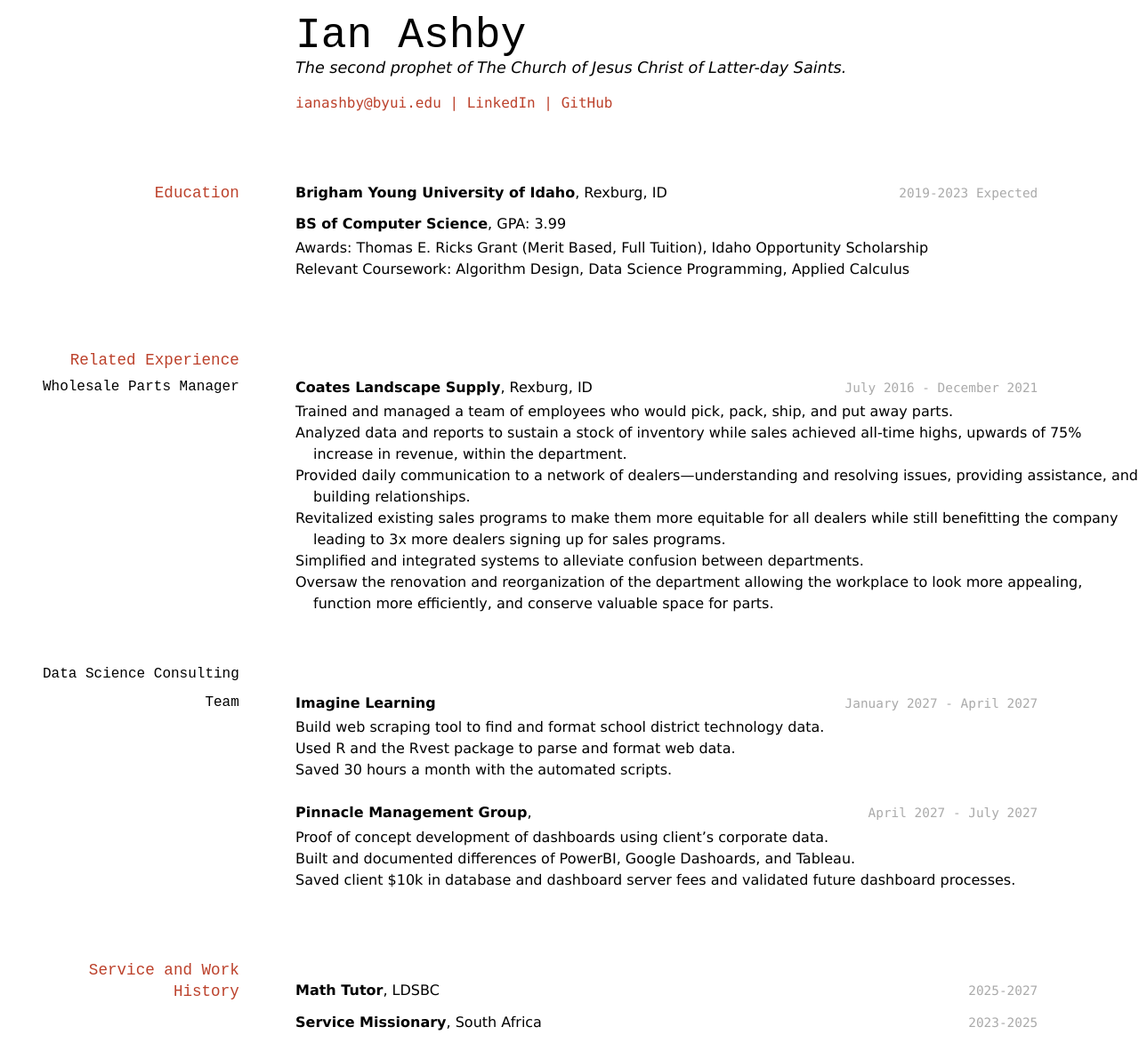
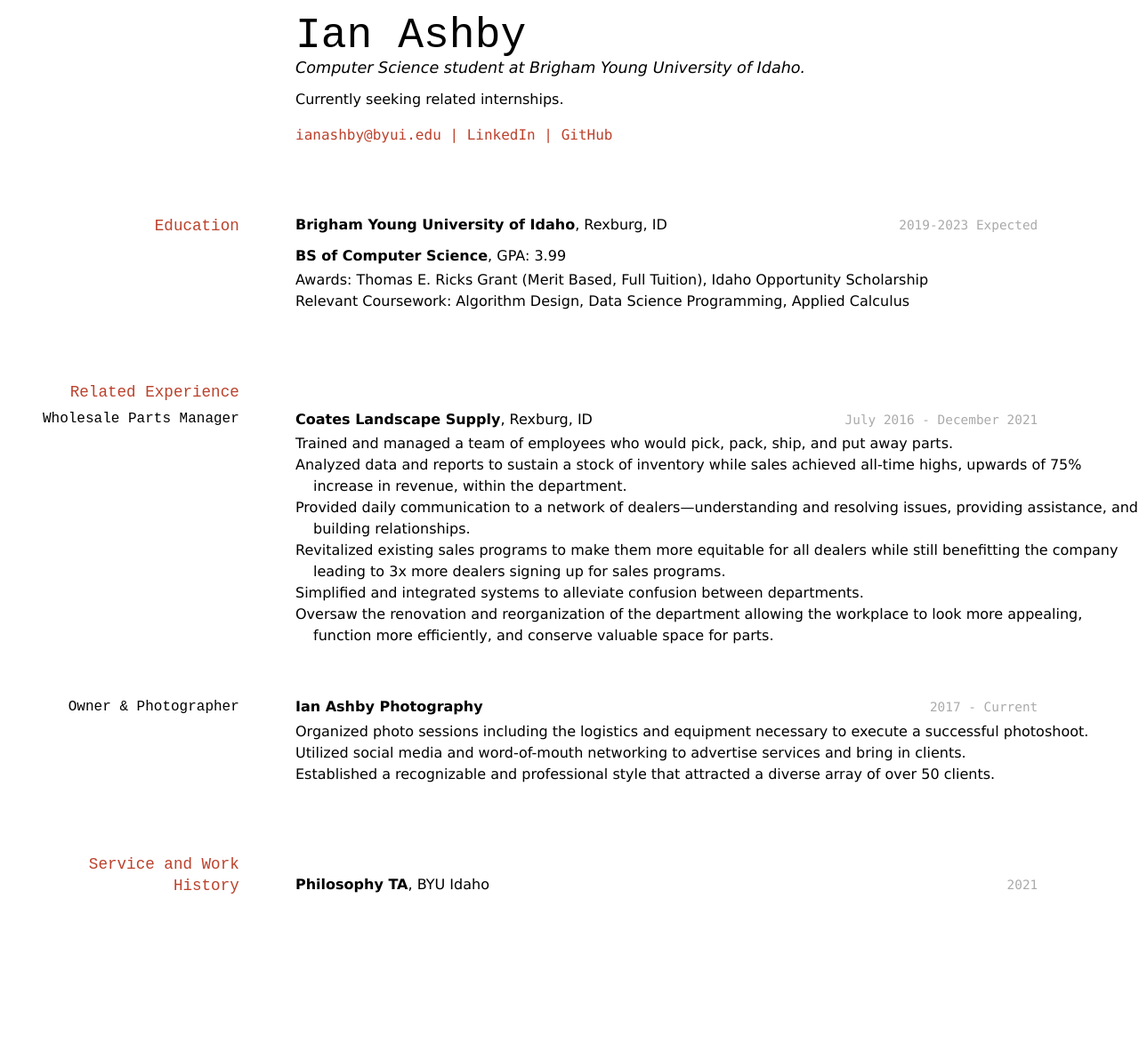
Before and after one commit to byuids-resumes/ASHBY-Resume, a Jekyll site: the page built from docs/index.md, in a window 1280 px wide. Shown: the whole page at 89% size. Built offline with Jekyll 4.4.1, drawn with Linux system fonts in a browser that asks for light colours; after the commit the page ends 1019 px from its top, so only the background shows below that.

Commit message:
Update index.md

```diff
--- a/docs/index.md
+++ b/docs/index.md
@@ -3,7 +3,9 @@ layout: cv
 title: Ian Ashby's Resume
 ---
 # Ian Ashby
-The second prophet of The Church of Jesus Christ of Latter-day Saints.
+Computer Science student at Brigham Young University of Idaho.
+
+Currently seeking related internships.
 
 <div id="webaddress">
 <a href="ianashby@byui.edu">ianashby@byui.edu</a>
@@ -39,31 +41,20 @@ __Coates Landscape Supply__, Rexburg, ID
 -	Simplified and integrated systems to alleviate confusion between departments.
 -	Oversaw the renovation and reorganization of the department allowing the workplace to look more appealing, function more efficiently, and conserve valuable space for parts.
 
-### Data Science Consulting Team
+### Owner & Photographer
 
-`January 2027 - April 2027`
-__Imagine Learning__
+`2017 - Current`
+__Ian Ashby Photography__
 
-- Build web scraping tool to find and format school district technology data.
-- Used R and the Rvest package to parse and format web data.
-- Saved 30 hours a month with the automated scripts.
-
-`April 2027 - July 2027`
-__Pinnacle Management Group__,
-
-- Proof of concept development of dashboards using client's corporate data.
-- Built and documented differences of PowerBI, Google Dashoards, and Tableau.
-- Saved client $10k in database and dashboard server fees and validated future dashboard processes.
+-	Organized photo sessions including the logistics and equipment necessary to execute a successful photoshoot.
+-	Utilized social media and word-of-mouth networking to advertise services and bring in clients.
+-	Established a recognizable and professional style that attracted a diverse array of over 50 clients.
 
 
 ## Service and Work History
 
-`2025-2027`
-__Math Tutor__, LDSBC
-
-
-`2023-2025`
-__Service Missionary__, South Africa
+`2021`
+__Philosophy TA__, BYU Idaho
 
 
 
```
